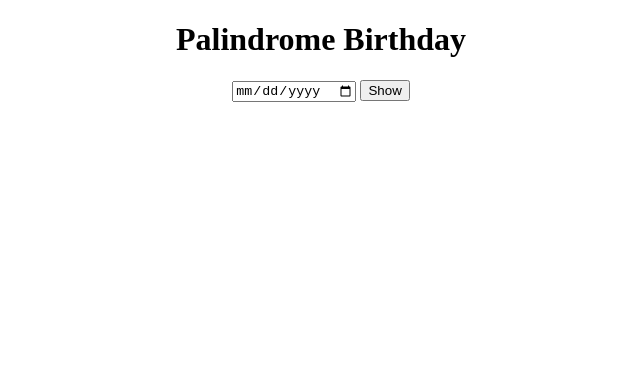
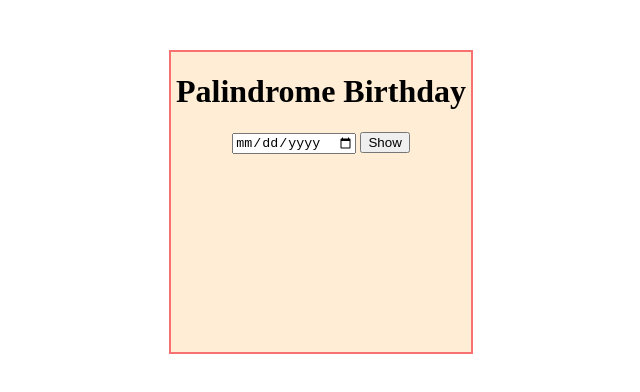
Before and after one commit to SarawadeShrutika/Mark_13, a plain HTML site: page index.html in a window 1280 px wide. Shown: the whole page, without its empty margins (319-959 px from the left). Drawn offline with Linux system fonts and the light colour scheme.

Commit message:
css changes

```diff
--- a/script.js
+++ b/script.js
@@ -117,8 +117,6 @@ function getNextPalindromeDate(date) {
   }
 }
 
-
-
 var bdayInput = document.querySelector("#Bday-input");
 var showBtn = document.querySelector("#show-btn");
 var resultDiv = document.querySelector("#result");
@@ -159,5 +157,4 @@ function clickHandler(e) {
     }
   }
 
-
 showBtn.addEventListener("click", clickHandler);
--- a/style.css
+++ b/style.css
@@ -1,4 +1,9 @@
 #main_body{
     text-align:center;
     margin: auto;
+    border: 2px solid #f87171;
+    width:300px;
+    height: 300px;
+    margin-top: 50px;
+    background-color: #ffedd5;
 }
```
